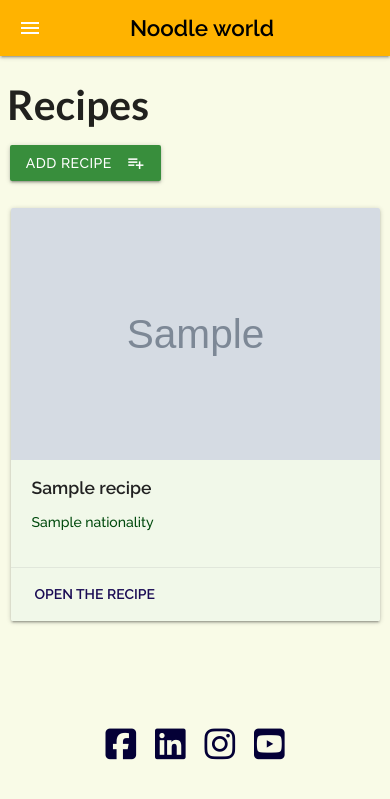
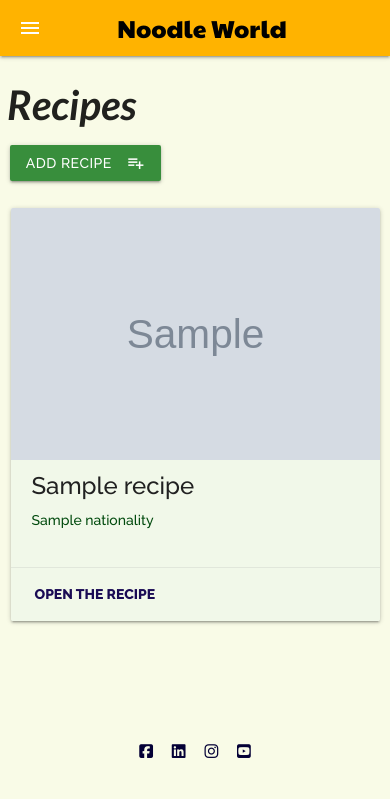
Before and after one commit to ss00831/milestone3, a Flask app: page /get_recipes in a window 390 px wide. Shown: the top 799 px of the page. Run offline with Flask 2, Linux system fonts and the light colour scheme; grey boxes marked "Sample" are stand-in pictures; a database or web service that is not in the repository returns one stand-in record (values such as "Sample title"); some libraries are stand-ins or nearby versions.

Commit message:
Remove welcome message in index, add see more recipes in index, fix responsive design

```diff
--- a/app.py
+++ b/app.py
@@ -146,4 +146,4 @@ def delete_recipe(recipe_id):
 if __name__ == '__main__':
     app.run(host=os.environ.get('IP'),
             port=int(os.environ.get('PORT')),
-            debug=False)
+            debug=True)
--- a/static/css/style.css
+++ b/static/css/style.css
@@ -1,4 +1,4 @@
-@import url('https://fonts.googleapis.com/css2?family=Lato:wght@700&family=Raleway:wght@500;600;0,800;1,700&display=swap');
+@import url('https://fonts.googleapis.com/css2?family=Lato:ital,wght@0,700;1,700&family=Paytone+One&family=Raleway:ital,wght@0,500;0,600;0,800;1,700&display=swap');
  body {
      display: flex;
      min-height: 100vh;
@@ -18,32 +18,51 @@
  .indexh3{
      margin-left: 0.5rem;
      font-family: 'Lato', sans-serif;
+     font-style: italic;
+     font-weight: 700;
 }
 /* --------------- navbar ---------- */
  nav {
      margin-bottom: 1rem;
+
+
 }
  nav .brand-logo {
      margin-left: 0.5rem;
      color: black;
-     font-weight:bold;
+     font-size: 2.5rem;
+     text-transform: capitalize;
+     font-family: 'Paytone One', sans-serif;
 }
- nav .nav-wrapper > ul > li > a {
+
+
+ nav .nav-wrapper > ul > li > a, #mobile-demo {
      color: #040036;
-     font-size: 1.25rem;
-     font-weight: bold;
+     font-size: 1.3rem;
+     text-transform: uppercase;
 }
 /* --------------- index.html ---------- */
- .welcome-message {
-     position:absolute;
-     top: 30%;
-     left: 50%;
-     width: 45rem;
-     height: auto;
-     transform: translate(-50%, -50%);
-     background-color: white;
-     padding: 1rem;
+.welcome-section{
+    text-transform: capitalize;
+
 }
+.welcome-section a, i{
+    font-size:1.125rem;
+}
+
+
+.welcome-section a{
+    margin-left: 1rem;
+}
+
+
+.welcome-section h4{
+    margin-left: 1rem;
+    font-family: 'Lato', sans-serif;
+    font-style: italic;
+    font-weight: 700;
+}
+
 /* --------------- recipes.html ---------- */
  .add-recipe{
      margin-left: 0.703125rem;
@@ -57,10 +76,6 @@
  .card .card-content{
      padding: 0.75rem 1.5rem;
      height: 7.65625rem;
-}
- .card .card-content .card-title > strong{
-     font-family: 'Raleway', sans-serif;
-     font-weight: 600;
 }
  .card .card-content > p{
      color: #014a0d;
@@ -79,7 +94,7 @@
  figure img{
      display:block;
      width:100%;
-     margin:-10% 0 -10% 0;
+     margin:-15% 0 -15% 0;
 }
  ul.ingredient-list>li{
      list-style-type: square;
@@ -201,24 +216,13 @@
          margin-bottom: 1rem;
     }
 }
-@media screen and (max-width: 800.02px) {
-    .welcome-message {
-         top: 25%;
-    }
-}
+
+
+
+
  @media screen and (max-width: 700.02px) {
      .recipe_list{
          margin:3rem 1rem 1.5rem 1rem;
-    }
-    .welcome-message{
-        width: 30rem;
-    }
-    .welcome-message > h4{
-      margin-top:0;
-      margin-bottom:0;
-    }
-    .welcome-message {
-     top: 25%;
     }
 }
  @media screen and (max-width: 600.02px) {
@@ -231,40 +235,23 @@
      .instruction-list{
          margin-right: 0.4rem;
     }
-
-    .welcome-message{
-        width: 24rem;
-    }
-    figure img{
-     margin-bottom:10%;
-    }
 }
 
-@media screen and (max-width: 500.02px) {
-    figure img{
-     margin-bottom:5%;
+
+ @media screen and (max-width: 500.02px) {
+     nav .brand-logo {
+         font-size: 1.9375rem;
     }
-    .welcome-message {
-     top: 22.5%;
-    }
-    .welcome-message > p{
-        margin-bottom: 0;
-        margin-top: 0;
-
-    }
-}
+ }
 
  @media screen and (max-width: 400.02px) {
      nav .brand-logo {
-         font-size: 1.6rem;
+         font-size: 1.75rem;
     }
-    .welcome-message {
-     top: 20%;
+ }
+
+ @media screen and (max-width: 360.02px) {
+     nav .brand-logo {
+         font-size: 1.5rem;
     }
-    .welcome-message{
-        width: 20rem;
-    }
-     .welcome-message > h4{
-        font-size: 1.6rem;
-    }
-}
+ }
--- a/templates/recipes.html
+++ b/templates/recipes.html
@@ -18,7 +18,7 @@
             </div>
             <div class="card-content">
                 <a href="{{url_for('get_singlerecipe', recipe_id=recipe._id)}}">
-                    <span class="card-title activator grey-text text-darken-4"><strong>{{recipe.recipe_name}}</strong></span>
+                    <span class="card-title activator grey-text text-darken-4">{{recipe.recipe_name}}</span>
                 </a>
                 <p>{{recipe.nationality}}</p>
             </div>
```
Also changed, not shown: templates/index.html (+4 -9 lines).
